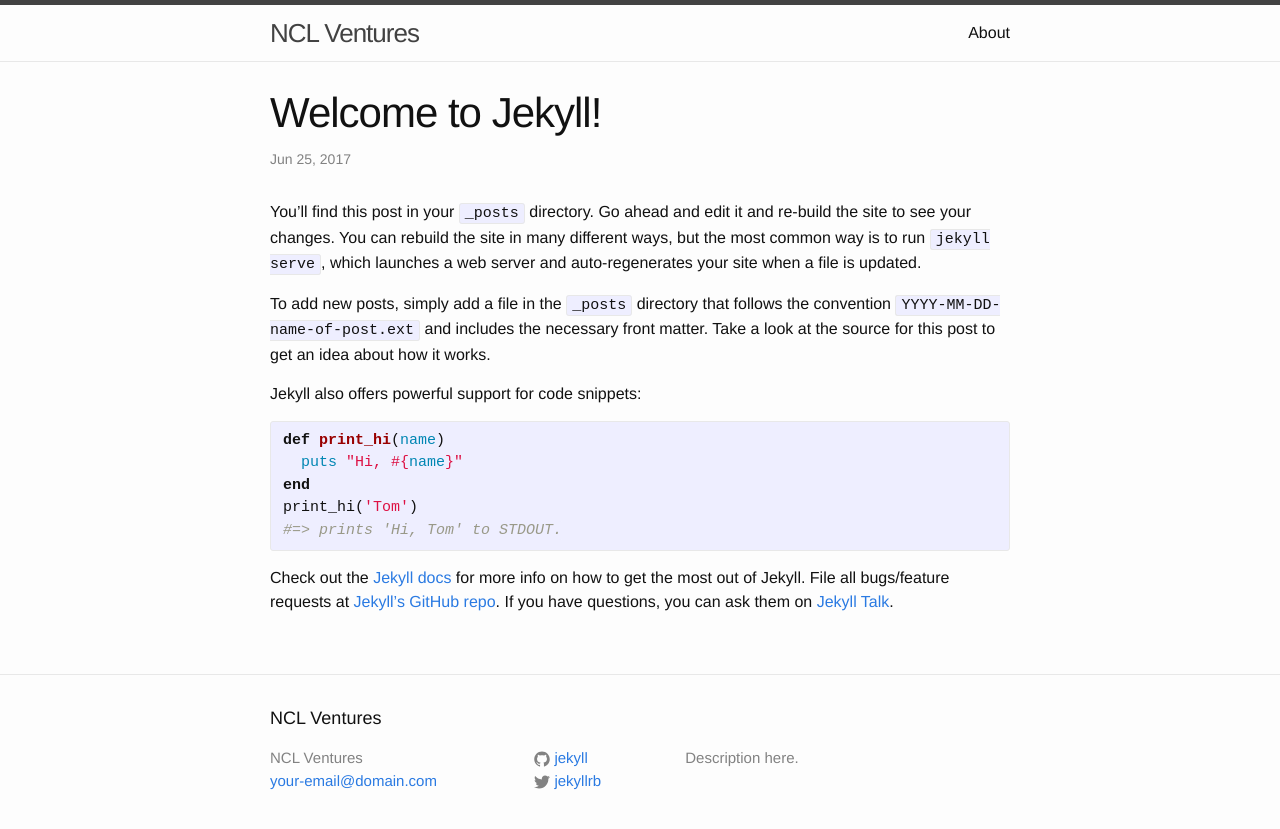
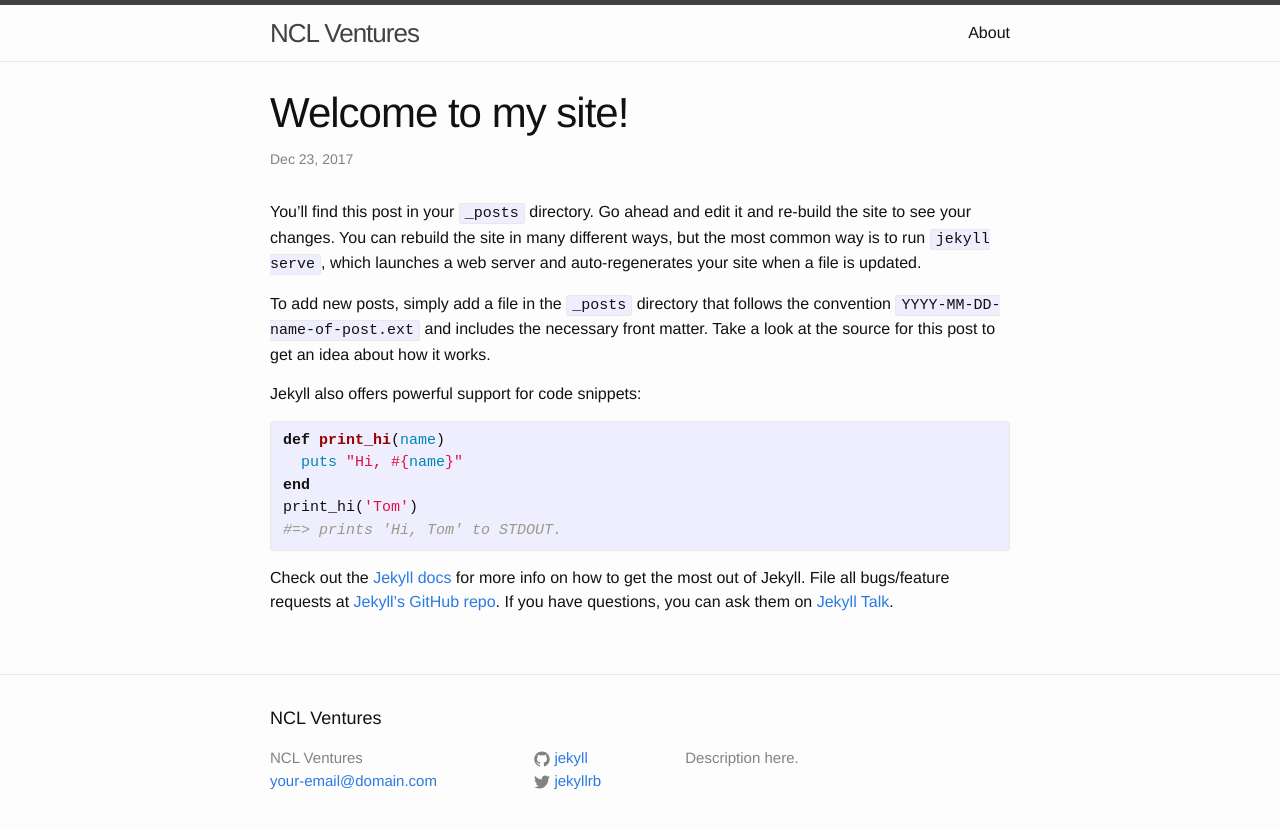
Before and after one commit to nigellam/nigellam.github.io, a Jekyll site: the page built from _posts/2017-06-25-welcome-to-jekyll.markdown, in a window 1280 px wide. Shown: the top 829 px of the page. Built offline with Jekyll 4.4.1, drawn with Linux system fonts in a browser that asks for light colours.

Commit message:
Update 2017-06-25-welcome-to-jekyll.markdown

```diff
--- a/_posts/2017-06-25-welcome-to-jekyll.markdown
+++ b/_posts/2017-06-25-welcome-to-jekyll.markdown
@@ -1,7 +1,7 @@
 ---
 layout: post
-title:  "Welcome to Jekyll!"
-date:   2017-06-25 02:08:20 +0000
+title:  "Welcome to my site!"
+date:   2017-12-23 02:08:20 +0000
 categories: jekyll update
 ---
 You’ll find this post in your `_posts` directory. Go ahead and edit it and re-build the site to see your changes. You can rebuild the site in many different ways, but the most common way is to run `jekyll serve`, which launches a web server and auto-regenerates your site when a file is updated.
```
